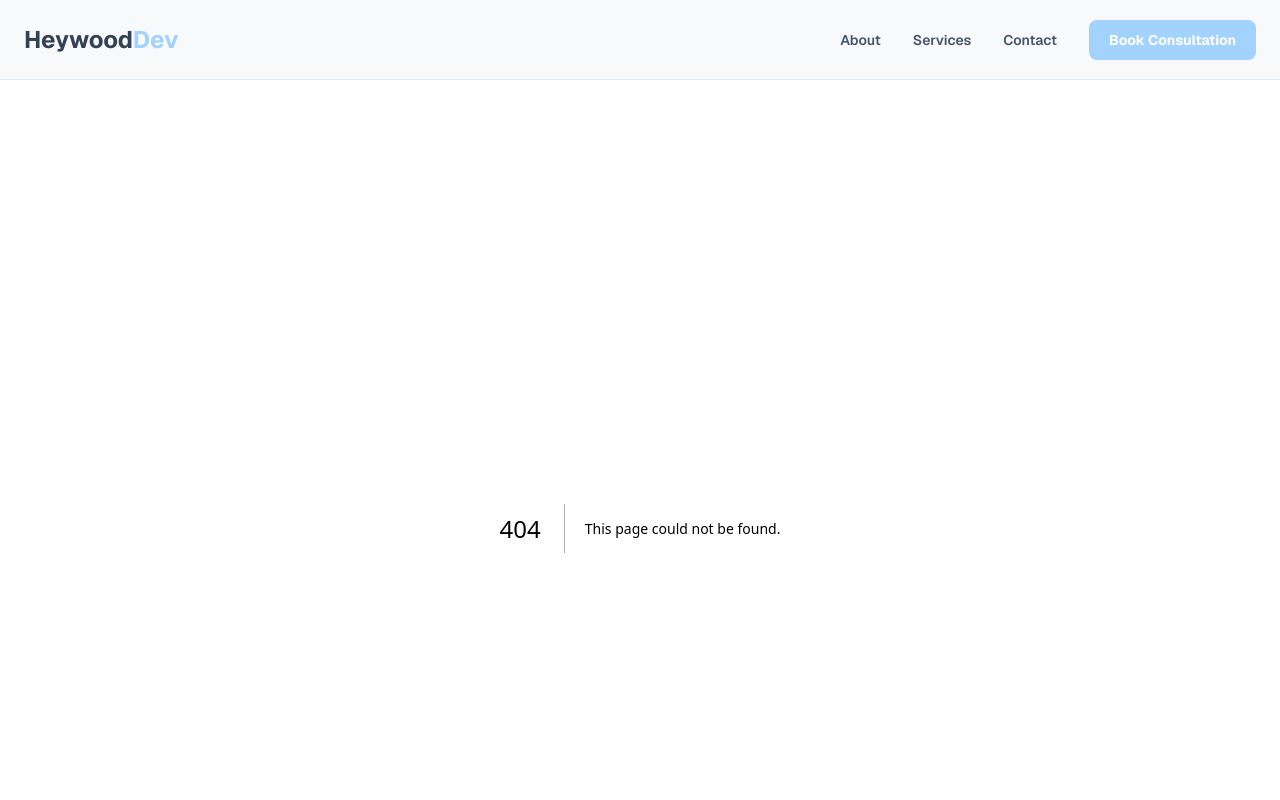
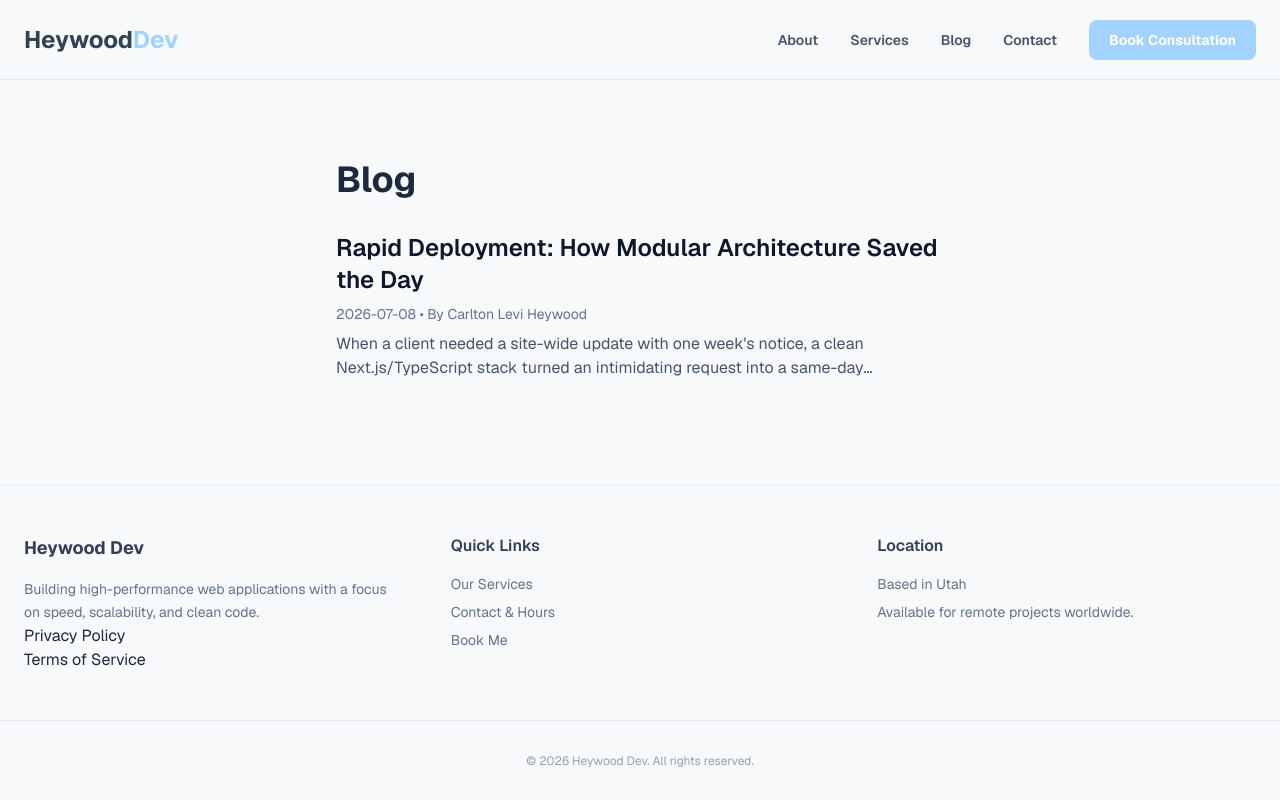
Before and after one commit to CarltonHeywood90/heywood-dev, a Next.js app: page /blog in a window 1280 px wide. Before the commit this address had no page. Shown: the top 800 px of the page. Built offline with nearby package versions, Linux system fonts and the light colour scheme.

Commit message:
added a blog section to the site with a new blog page and individual blog post pages. Updated the header to include a link to the blog. Added a new markdown file for a blog post about rapid deployment. Updated package.json and package-lock.json for dependencies.

```diff
--- /dev/null
+++ b/app/blog/MarkdownRenderer.tsx
@@ -0,0 +1,11 @@
+"use client";
+
+import ReactMarkdown from 'react-markdown';
+
+interface MarkdownRendererProps {
+  content: string;
+}
+
+export default function MarkdownRenderer({ content }: MarkdownRendererProps) {
+  return <ReactMarkdown>{content}</ReactMarkdown>;
+}
--- /dev/null
+++ b/app/blog/[slug]/page.tsx
@@ -0,0 +1,38 @@
+import fs from 'fs';
+import path from 'path';
+import matter from 'gray-matter';
+import MarkdownRenderer from '../MarkdownRenderer';
+
+export default async function Post({ params }: { params: Promise<{ slug: string }> }) {
+  // Await params correctly in Next.js 15+ App Router
+  const { slug } = await params;
+
+  // Read from your .md file path
+  const filePath = path.join(process.cwd(), 'content', `${slug}.md`);
+  const fileContent = fs.readFileSync(filePath, 'utf-8');
+
+  // Parse frontmatter data out of the string safely
+  const { data: frontmatter, content } = matter(fileContent);
+
+  return (
+    <article className="max-w-2xl mx-auto p-8 prose prose-slate">
+      {/* You can now cleanly access metadata headers */}
+      <h1 className="text-3xl font-bold mb-2">{frontmatter.title}</h1>
+      <p className="text-sm text-slate-500 mb-8">
+        By {frontmatter.author} • {frontmatter.publishedAt}
+      </p>
+
+      <MarkdownRenderer content={content} />
+    </article>
+  );
+}
+
+// Generate static routes for build time
+export async function generateStaticParams() {
+  const contentDir = path.join(process.cwd(), 'content');
+  const files = fs.readdirSync(contentDir);
+
+  return files.map((filename) => ({
+    slug: filename.replace('.md', '')
+  }));
+}
--- /dev/null
+++ b/app/blog/page.tsx
@@ -0,0 +1,62 @@
+import fs from 'fs';
+import path from 'path';
+import matter from 'gray-matter';
+import Link from 'next/link';
+
+// Define a type for your blog post metadata
+interface PostMetadata {
+  slug: string;
+  title: string;
+  publishedAt: string;
+  summary: string;
+  author: string;
+}
+
+export default function BlogIndex() {
+  const contentDir = path.join(process.cwd(), 'content');
+  const files = fs.readdirSync(contentDir);
+
+  // Map over the markdown files and extract their frontmatter metadata
+  const posts: PostMetadata[] = files
+    .filter((filename) => filename.endsWith('.md'))
+    .map((filename) => {
+      const slug = filename.replace('.md', '');
+      const filePath = path.join(contentDir, filename);
+      const fileContent = fs.readFileSync(filePath, 'utf-8');
+      const { data } = matter(fileContent);
+
+      return {
+        slug,
+        title: data.title || 'Untitled Post',
+        publishedAt: data.publishedAt || '',
+        summary: data.summary || '',
+        author: data.author || 'Anonymous',
+      };
+    })
+    // Sort posts by date (newest first)
+    .sort((a, b) => new Date(b.publishedAt).getTime() - new Date(a.publishedAt).getTime());
+
+  return (
+    <main className="max-w-2xl mx-auto p-8">
+      <h1 className="text-4xl font-bold mb-8">Blog</h1>
+
+      <div className="space-y-8">
+        {posts.map((post) => (
+          <article key={post.slug} className="border-b border-slate-100 pb-6">
+            <Link href={`/blog/${post.slug}`} className="group">
+              <h2 className="text-2xl font-semibold text-slate-900 group-hover:text-blue-600 transition-colors">
+                {post.title}
+              </h2>
+            </Link>
+            <p className="text-sm text-slate-500 my-2">
+              {post.publishedAt} • By {post.author}
+            </p>
+            <p className="text-slate-600 line-clamp-2">
+              {post.summary}
+            </p>
+          </article>
+        ))}
+      </div>
+    </main>
+  );
+}
--- a/app/components/header.tsx
+++ b/app/components/header.tsx
@@ -9,6 +9,7 @@ export default function Header() {
   const navLinks = [
     { name: "About", href: "/site/about" },
     { name: "Services", href: "/site/services" },
+    { name: "Blog", href: "/blog" },
     { name: "Contact", href: "/site/contact" },
   ];
 
--- a/app/globals.css
+++ b/app/globals.css
@@ -44,3 +44,5 @@ html {
     transform: scale(0.95);
   }
 }
+
+@plugin "@tailwindcss/typography";
--- a/app/layout.tsx
+++ b/app/layout.tsx
@@ -24,6 +24,8 @@ export const viewport: Viewport = {
 };
 
 export const metadata: Metadata = {
+  metadataBase: new URL('https://heywooddev.com'),
+
   title: {
     default: "Heywood Dev | Professional Web Development & IT Management",
     template: "%s | Heywood Dev",
--- /dev/null
+++ b/content/rapid-deployment.md
@@ -0,0 +1,38 @@
+---
+title: "Rapid Deployment: How Modular Architecture Saved the Day"
+publishedAt: "2026-07-08"
+summary: "When a client needed a site-wide update with one week's notice, a clean Next.js/TypeScript stack turned an intimidating request into a same-day deployment."
+author: "Carlton Levi Heywood"
+---
+
+## The Challenge
+
+We have all woken up at 3 am for various reasons and struggled to get back to sleep. Most developers can relate to the urge to work on a codebase at this hour; it is quiet, and you are free from the distractions of the day. On this particular morning, I reached for my iPhone instinctively and saw three messages from a client:
+
+> "Hey, sorry to bother you so late. Hopefully I am not disrupting your sleep. But my business is moving in a week and I was wondering if you could roll out some changes on my website to notify my existing and future clients?"
+
+Seeing the attachment, my heart started racing. If the move was only a week away and required enough changes to warrant a full attachment, I was worried I might be in a bind. I reluctantly opened the file to see the requirements:
+
+* **Global Banner:** A site-wide notification for the move.
+* **Hero Section Card:** A specific call-to-action card showing the new address.
+* **Clinic Page Overhaul:** Updating the Google Maps iframe, replacing the building imagery, and updating all legacy address references.
+
+I broke the request down into eight distinct tasks, prepared the invoice, and pulled the repository.
+
+## The Technical Approach
+
+After pulling the codebase, I quickly remembered why I chose this specific tech stack. By building the site with Next.js, TypeScript, and React, I had set myself up for success without even knowing it at the time:
+
+* **Modular Navbar:** Since the site used a component-based approach, adding a global banner meant updating a single component to reflect the change across every page.
+* **Reusable Cards:** I created notification cards that were easy to inject and, more importantly, easy to remove. When the move is complete and the notice is no longer needed, I can delete one line of code to restore the page to its original state.
+* **Global Constants:** Because I defined the address as a global variable, I only had to update the string in one location to propagate the change throughout the entire site.
+
+## The Outcome
+
+After my morning coffee, I sent over the invoice. Once confirmed, I pushed to GitHub, which triggered an automatic deployment via Vercel. Within minutes, the client had reviewed the changes, expressed their gratitude, and the payment was processed.
+
+This is why scalable, modular coding is a non-negotiable standard. It prevents brittle code that breaks unexpectedly, it ensures rapid turnarounds for last-minute requests, and ultimately, it builds the trust that keeps clients coming back.
+
+***
+
+*Are you looking for a responsive developer who prioritizes clean, scalable architecture? Visit the [contact page](/site/contact) to discuss your project.*
--- a/package.json
+++ b/package.json
@@ -9,13 +9,17 @@
     "lint": "eslint"
   },
   "dependencies": {
+    "gray-matter": "^4.0.3",
     "lucide-react": "^1.6.0",
     "next": "16.2.1",
+    "next-mdx-remote": "^6.0.0",
     "react": "19.2.4",
-    "react-dom": "19.2.4"
+    "react-dom": "19.2.4",
+    "react-markdown": "^10.1.0"
   },
   "devDependencies": {
     "@tailwindcss/postcss": "^4",
+    "@tailwindcss/typography": "^0.5.20",
     "@types/node": "^20",
     "@types/react": "^19",
     "@types/react-dom": "^19",
```
Also changed, not shown: 1 other file (tests, documents, lock files or other folders).
